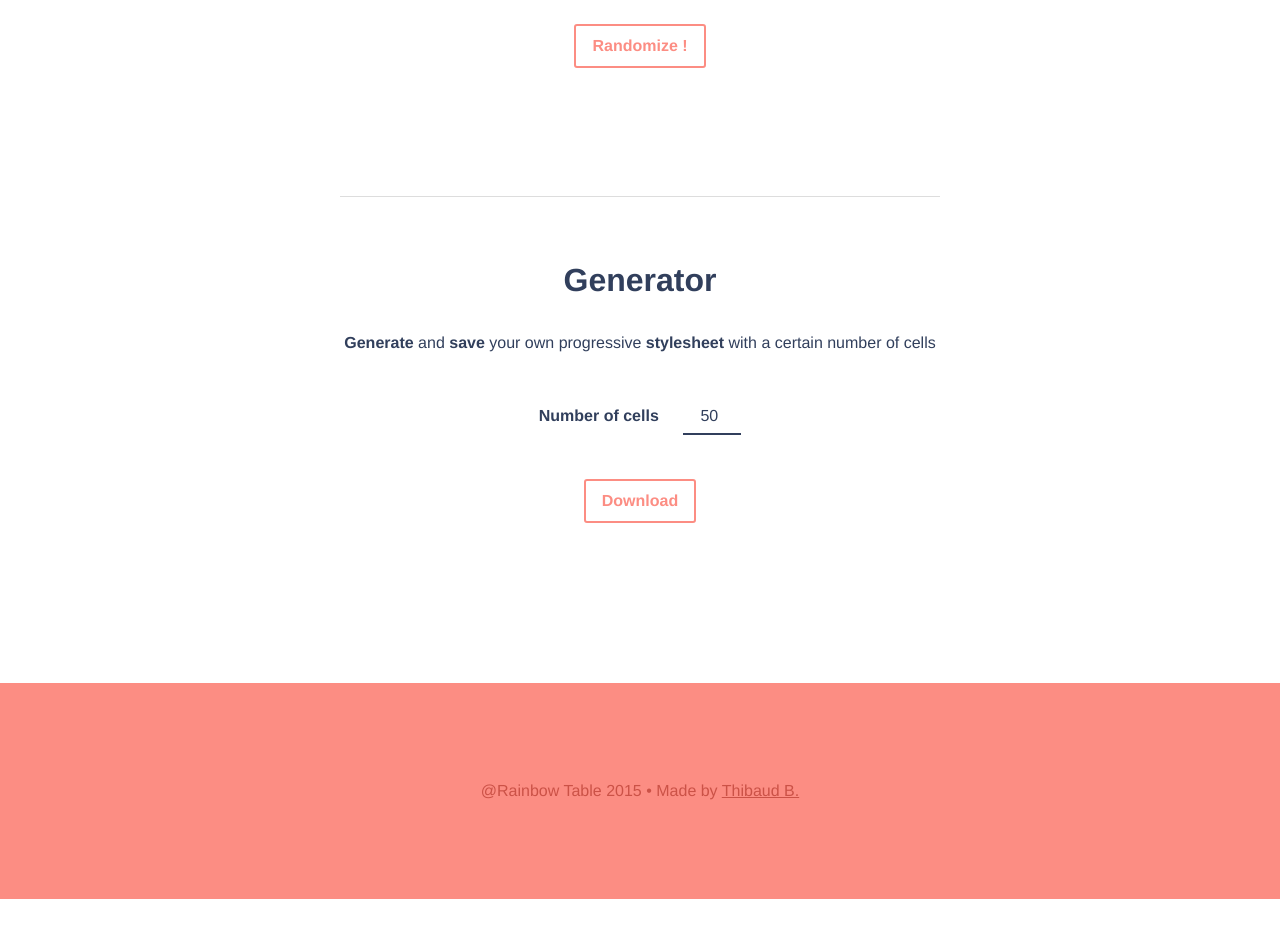
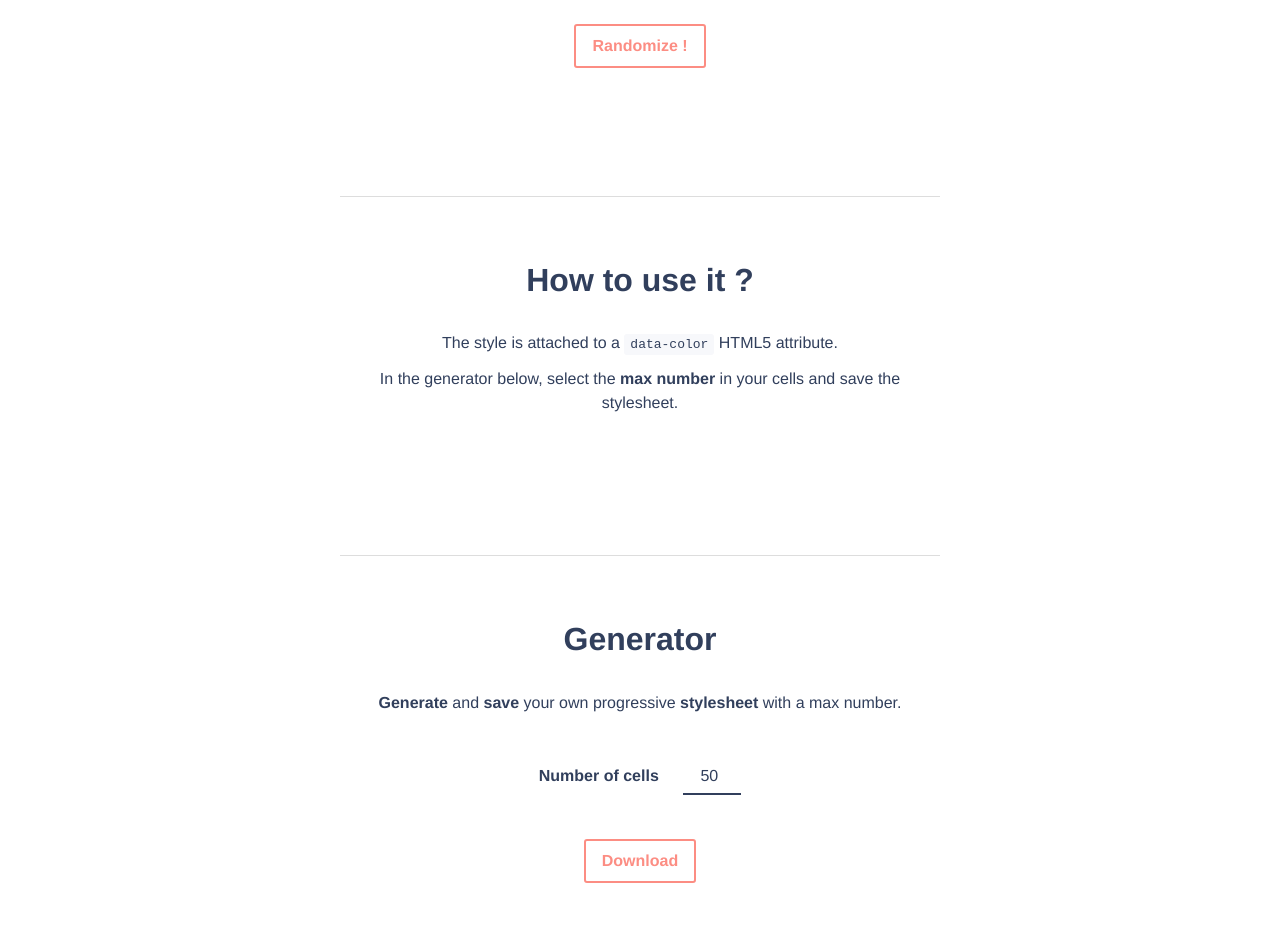
Before and after one commit to Hadryan/rainbow-table, a website: page index.html in a window 1280 px wide. Shown: the part 980-1909 px from the top of the page. Before the commit the page ends 1879 px from the top, so only its background shows below. Drawn offline with Linux system fonts and the light colour scheme.

Commit message:
add section
« how to use it »

```diff
--- a/index.html
+++ b/index.html
@@ -46,10 +46,22 @@
     </div>
 	</div>
 
+	<div class="section section-use">
+	  <div class="container">
+	  	<h2>How to use it ?</h2>
+	  	<p>
+	  		The style is attached to a <code>data-color</code> HTML5 attribute.
+	  	</p>
+	  	<p>
+	  		In the generator below, select the <b>max number</b> in your cells and save the stylesheet.
+	  	</p>
+		</div>
+	</div>
+
 	<div class="section section-download">
 	  <div class="container">
 	  	<h2>Generator</h2>
-	  	<p><b>Generate</b> and <b>save</b> your own progressive <b>stylesheet</b> with a certain number of cells</p>
+	  	<p><b>Generate</b> and <b>save</b> your own progressive <b>stylesheet</b> with a max number.</p>
 			<form id="valueForm">
 				<div class="col">
 					<label for="maxNb">Number of cells</label>
--- a/src/scss/base/layout/general.scss
+++ b/src/scss/base/layout/general.scss
@@ -14,6 +14,12 @@ h1 {
 h2 {
 	font-size: 2em;
 	margin-bottom: 1em;
+}
+
+code {
+	background: lighten($blue, 70%);
+	padding: 3px 6px;
+	border-radius: 3px;
 }
 
 .banner {
@@ -36,6 +42,7 @@ h2 {
 
 	}
 
+	&.section-use,
 	&.section-download {
 		h2 {
 			padding-top: 2em;
```
Also changed, not shown: dist/css/main.min.css.
